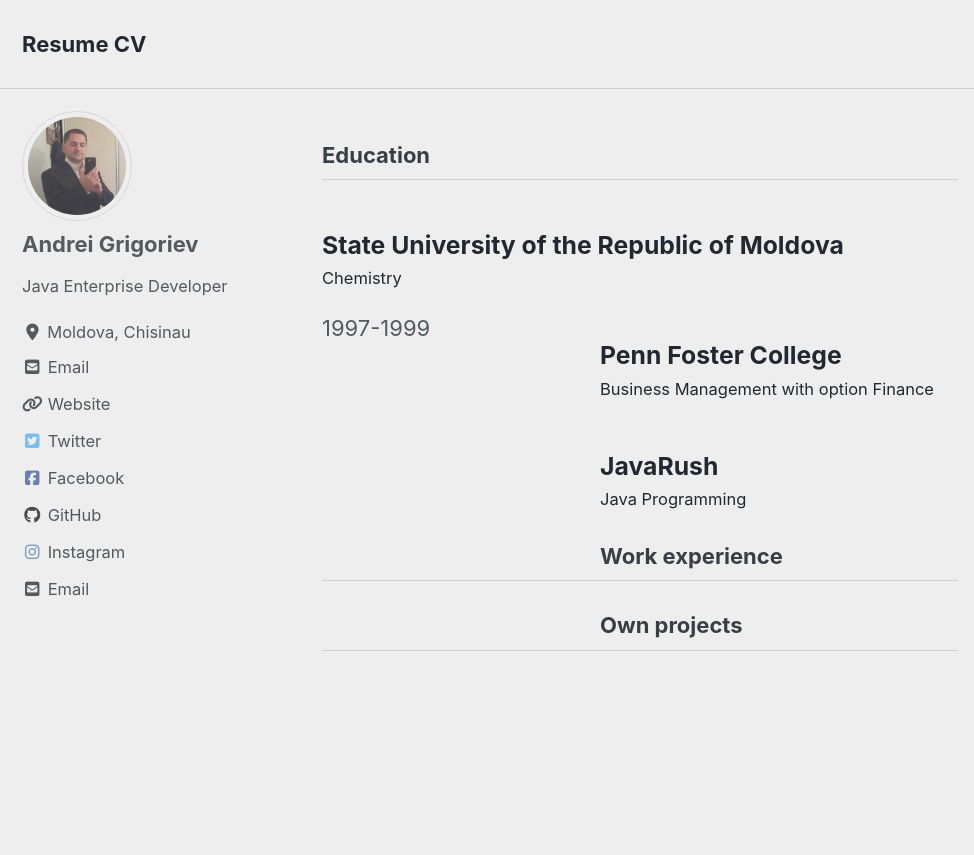
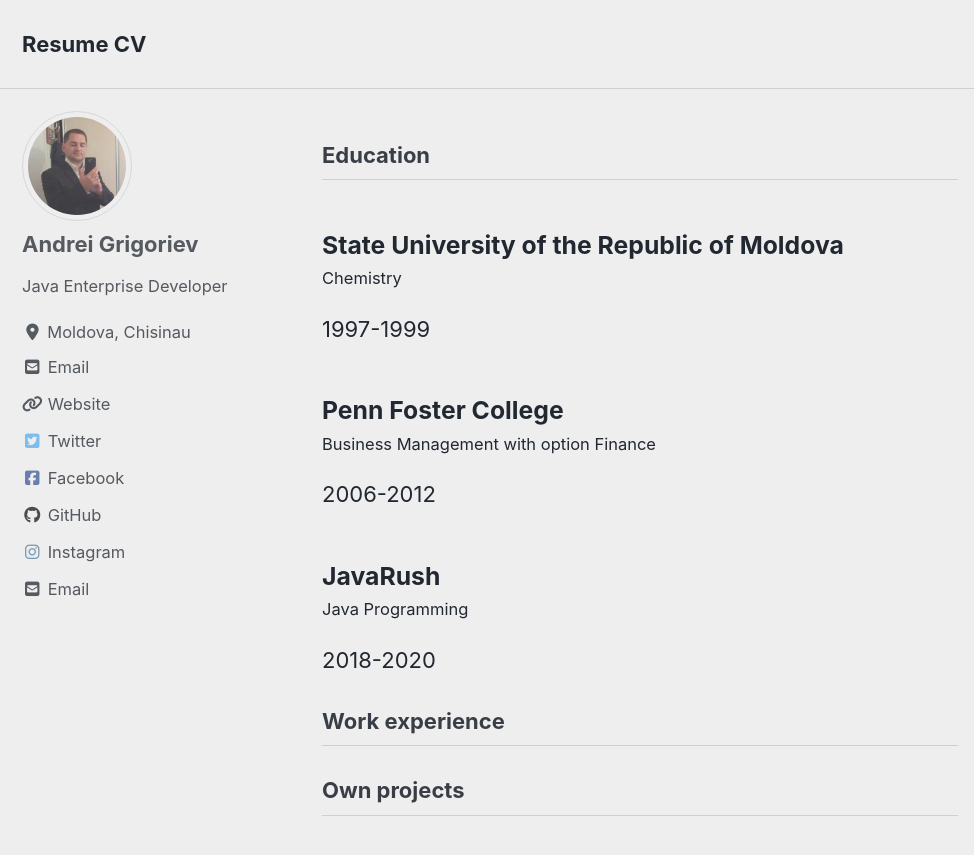
Before and after one commit to grigorievfinance/grigorievfinance.github.io, a Jekyll site: the page built from index.html, in a window 1280 px wide and 900 px high. Shown: the top 855 px of the window, without its empty margins (0-974 px from the left). Built offline with Jekyll 4.4.1, drawn with Linux system fonts in a browser that asks for light colours; cached includes are drawn as plain includes; nearby versions of some CDN libraries; the list of posts is cut into pages by our own code.

Commit message:
Update home.html

```diff
--- a/_layouts/home.html
+++ b/_layouts/home.html
@@ -8,15 +8,15 @@
 <article class="archive__item" itemscope itemtype="https://schema.org/CreativeWork">
     <h3 class="archive__item-title" itemprop="headline">{{ site.data.ui-text[site.locale].education1_name | default: "State University of the Republic of Moldova" }}</h3>
     <p class="archive__item-excerpt" itemprop="description">{{ site.data.ui-text[site.locale].education1_description | default: "Chemistry" }}</p>
-    <div class="sidebar sticky">{{ site.data.ui-text[site.locale].education1_date | default: "1997-1999" }}</div>
+    <p class="">{{ site.data.ui-text[site.locale].education1_date | default: "1997-1999" }}</p>
 
     <h3 class="archive__item-title" itemprop="headline">{{ site.data.ui-text[site.locale].education2_name | default: "Penn Foster College" }}</h3>
     <p class="archive__item-excerpt" itemprop="description">{{ site.data.ui-text[site.locale].education2_description | default: "Business Management with option Finance" }}</p>
-    <div class="sidebar sticky">{{ site.data.ui-text[site.locale].education2_date | default: "2006-2012" }}</div>
+    <p class="">{{ site.data.ui-text[site.locale].education2_date | default: "2006-2012" }}</p>
 
     <h3 class="archive__item-title" itemprop="headline">{{ site.data.ui-text[site.locale].education3_name | default: "JavaRush" }}</h3>
     <p class="archive__item-excerpt" itemprop="description">{{ site.data.ui-text[site.locale].education3_description | default: "Java Programming" }}</p>
-    <div class="sidebar sticky">{{ site.data.ui-text[site.locale].education3_date | default: "2018-2020" }}</div>
+    <p class="">{{ site.data.ui-text[site.locale].education3_date | default: "2018-2020" }}</p>
 </article>
 
 <h3 class="archive__subtitle">{{ site.data.ui-text[site.locale].experience_label | default: "Work experience" }}</h3>
```
